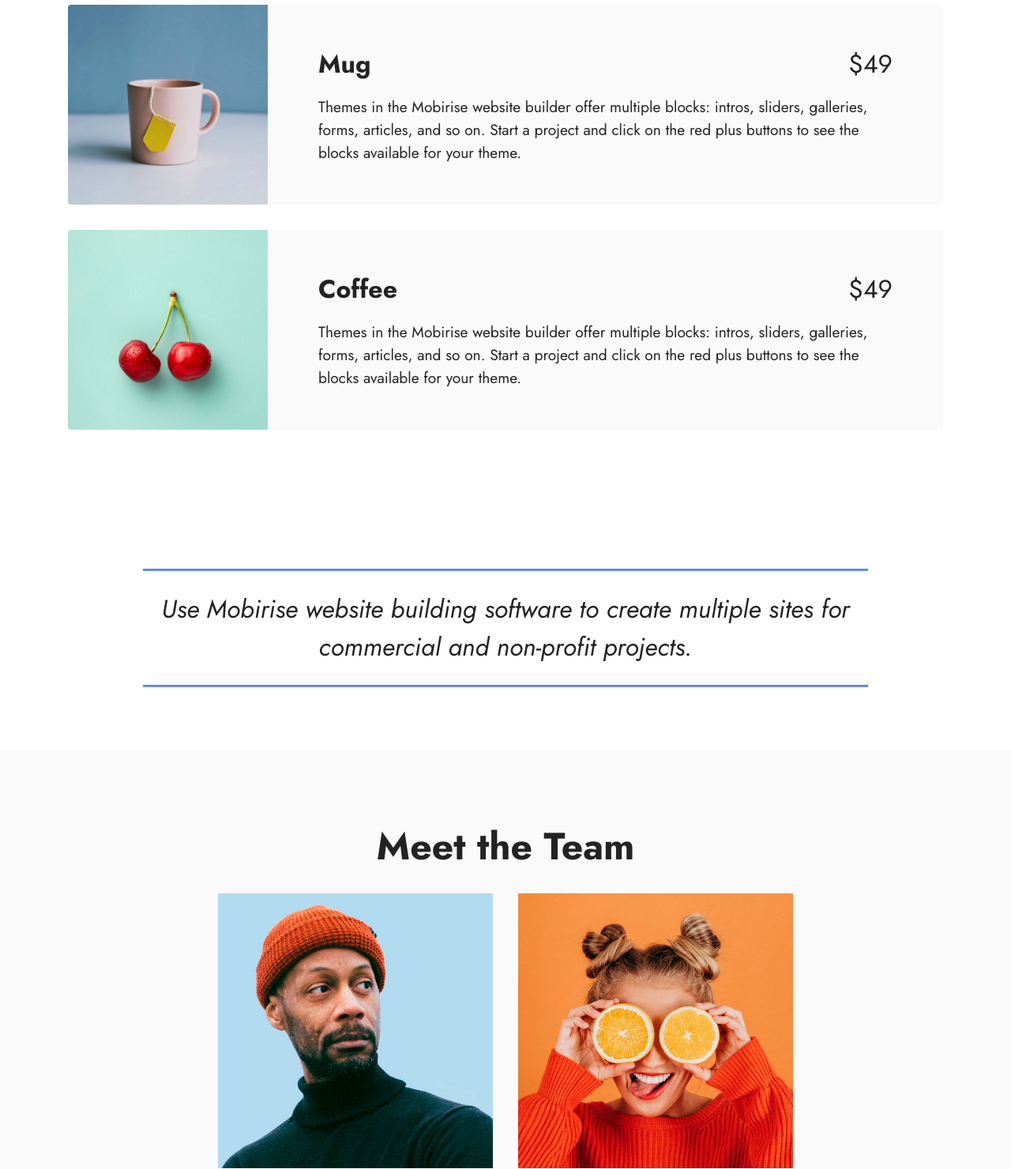
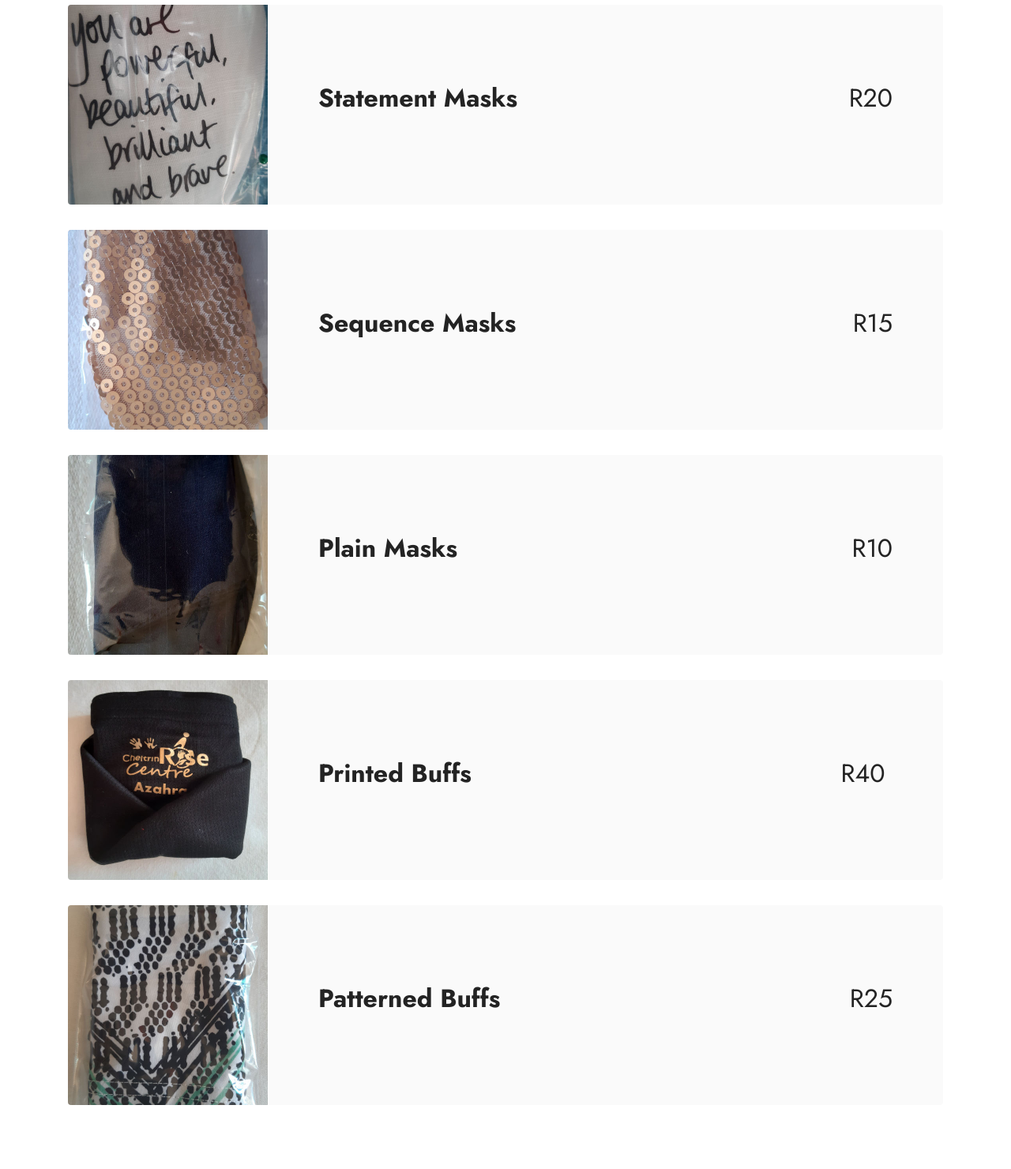
Before and after one commit to VAWilliams/Sports-and-Leisure, a plain HTML site: page index.html in a window 1280 px wide. Shown: the part 1320-2800 px from the top of the page at 79% size. Drawn offline with Linux system fonts and the light colour scheme; files whose address does not match are found by name.

```diff
--- a/assets/images/hashes.json
+++ b/assets/images/hashes.json
@@ -1 +1 @@
-{"AyWNXSCJQI4IC+Heuenxbg==":"sl-logo.png","0T7tssLALr4gEMCX3fNjMQ==":"running-4782721.jpg"}
+{"AyWNXSCJQI4IC+Heuenxbg==":"sl-logo.png","0T7tssLALr4gEMCX3fNjMQ==":"running-4782721.jpg","l9RkOmp9XnNvcPdFevEvcw==":"sl%20banner-1920x978.png","JDl0mNe+Lp3s2hNaKJ8rAw==":"sl%20logo-542x547.png","+o+ORXXD6pHon+8XGfC7zg==":"20200923-93341-506x900.jpg","lXboQk/w60DcyRd2WftClg==":"20200923-93341-506x506.jpg","+eKT0DlvCmqS7GHURec31Q==":"20200923-93313-506x506.jpg","cQrhFrz8FOomzLXsXwMh/w==":"20200923-94559-506x506.jpg","fD1nBoQ62BuWtVWxPerVww==":"20200923-94726-506x506.jpg","uvqI8HyER+9A+MpZAqc/WA==":"20200923-92949-506x506.jpg","snNTrsxDiVVobjyu6q5wfg==":"20200923-93517-506x506.jpg","dbH1U7idv8FBwICujrH2dw==":"20200922_120537%20elsbeth-696x696.jpg","cPYdiT9cuARiQKpNaLdD/w==":"20200922_120533%20shavonne-696x696.jpg","Rlm8eaB3exy0EFbnHPWRvg==":"20200922_120537%20elsbeth-696x695.jpg"}
--- a/index.html
+++ b/index.html
@@ -5,12 +5,16 @@
   <meta charset="UTF-8">
   <meta http-equiv="X-UA-Compatible" content="IE=edge">
   <meta name="generator" content="Mobirise v5.1.4, mobirise.com">
+  <meta name="twitter:card" content="summary_large_image"/>
+  <meta name="twitter:image:src" content="assets/images/index-meta.png">
+  <meta property="og:image" content="assets/images/index-meta.png">
+  <meta name="twitter:title" content="Sports & Leisure">
   <meta name="viewport" content="width=device-width, initial-scale=1, minimum-scale=1">
   <link rel="shortcut icon" href="assets/images/sl-logo.png" type="image/x-icon">
-  <meta name="description" content="">
+  <meta name="description" content="Your local clothing supplier.">
 
 
-  <title>Home</title>
+  <title>Sports & Leisure</title>
   <link rel="stylesheet" href="assets/web/assets/mobirise-icons2/mobirise2.css">
   <link rel="stylesheet" href="assets/tether/tether.min.css">
   <link rel="stylesheet" href="assets/bootstrap/css/bootstrap.min.css">
@@ -54,7 +58,9 @@
                     <a class="iconfont-wrapper" href="https://www.facebook.com/williams.snl/" target="_blank">
                         <span class="p-2 mbr-iconfont socicon-facebook socicon"></span>
                     </a>
-
+                    <a class="iconfont-wrapper" href="https://wa.me/27762736861">
+                        <span class="p-2 mbr-iconfont socicon-whatsapp socicon"></span>
+                    </a>
 
 
                 </div>
@@ -75,10 +81,7 @@
             <div class="col-12 col-lg-10">
                 <h1 class="mbr-section-title mbr-fonts-style mb-3 display-1"><strong>Ready for what's Ahead</strong></h1>
 
-                <p class="mbr-text mbr-fonts-style mb-3 display-7">
-                    Mobirise is a free offline app for Windows and Mac to easily create small/medium websites, landing
-                    pages, portfolios. 3500+ beautiful website blocks, templates and themes help you to start easily.
-                </p>
+                <p class="mbr-text mbr-fonts-style mb-3 display-7">We supply affordable clothing locally - making sure that you're dressed for the occasion, field or track.</p>
 
 
             </div>
@@ -100,7 +103,7 @@
                 <div class="row align-items-center">
                     <div class="col-12 col-md-3">
                         <div class="image-wrapper">
-                            <img src="assets/images/product1.jpg" alt="Mobirise" title="">
+                            <img src="assets/images/20200923-93341-506x506.jpg" alt="Mobirise" title="">
                         </div>
                     </div>
                     <div class="col-12 col-md">
@@ -108,16 +111,13 @@
                             <div class="row">
                                 <div class="col-12">
                                     <div class="top-line">
-                                        <h4 class="card-title mbr-fonts-style display-5"><strong>Camera</strong></h4>
-                                        <p class="cost mbr-fonts-style display-5">
-                                            $39</p>
+                                        <h4 class="card-title mbr-fonts-style display-5"><strong>Patterned Masks</strong></h4>
+                                        <p class="cost mbr-fonts-style display-5">R10</p>
                                     </div>
                                 </div>
                                 <div class="col-12">
                                     <div class="bottom-line">
-                                        <p class="mbr-text mbr-fonts-style m-0 display-7">
-                                            Themes in the Mobirise website builder offer multiple blocks: intros, sliders, galleries, forms, articles, and so on. Start a project and click on the red plus buttons to see the blocks available for your theme.
-                                        </p>
+
                                     </div>
                                 </div>
                             </div>
@@ -131,7 +131,7 @@
                 <div class="row align-items-center">
                     <div class="col-12 col-md-3">
                         <div class="image-wrapper">
-                            <img src="assets/images/product2.jpg" alt="Mobirise" title="">
+                            <img src="assets/images/20200923-93313-506x506.jpg" alt="Mobirise" title="">
                         </div>
                     </div>
                     <div class="col-12 col-md">
@@ -139,16 +139,13 @@
                             <div class="row">
                                 <div class="col-12">
                                     <div class="top-line">
-                                        <h4 class="card-title mbr-fonts-style display-5"><strong>Mug</strong></h4>
-                                        <p class="cost mbr-fonts-style display-5">
-                                            $49</p>
+                                        <h4 class="card-title mbr-fonts-style display-5"><strong>Statement Masks</strong></h4>
+                                        <p class="cost mbr-fonts-style display-5">R20</p>
                                     </div>
                                 </div>
                                 <div class="col-12">
                                     <div class="bottom-line">
-                                        <p class="mbr-text mbr-fonts-style m-0 display-7">
-                                            Themes in the Mobirise website builder offer multiple blocks: intros, sliders, galleries, forms, articles, and so on. Start a project and click on the red plus buttons to see the blocks available for your theme.
-                                        </p>
+
                                     </div>
                                 </div>
                             </div>
@@ -162,7 +159,7 @@
                 <div class="row align-items-center">
                     <div class="col-12 col-md-3">
                         <div class="image-wrapper">
-                            <img src="assets/images/product3.jpg" alt="Mobirise" title="">
+                            <img src="assets/images/20200923-94559-506x506.jpg" alt="Mobirise" title="">
                         </div>
                     </div>
                     <div class="col-12 col-md">
@@ -170,16 +167,13 @@
                             <div class="row">
                                 <div class="col-12">
                                     <div class="top-line">
-                                        <h4 class="card-title mbr-fonts-style display-5"><strong>Coffee</strong></h4>
-                                        <p class="cost mbr-fonts-style display-5">
-                                            $49</p>
+                                        <h4 class="card-title mbr-fonts-style display-5"><strong>Sequence Masks</strong></h4>
+                                        <p class="cost mbr-fonts-style display-5">R15</p>
                                     </div>
                                 </div>
                                 <div class="col-12">
                                     <div class="bottom-line">
-                                        <p class="mbr-text mbr-fonts-style m-0 display-7">
-                                            Themes in the Mobirise website builder offer multiple blocks: intros, sliders, galleries, forms, articles, and so on. Start a project and click on the red plus buttons to see the blocks available for your theme.
-                                        </p>
+
                                     </div>
                                 </div>
                             </div>
@@ -188,9 +182,90 @@
                 </div>
             </div>
         </div>
+        <div class="card">
+            <div class="card-wrapper">
+                <div class="row align-items-center">
+                    <div class="col-12 col-md-3">
+                        <div class="image-wrapper">
+                            <img src="assets/images/20200923-94726-506x506.jpg" alt="Mobirise" title="">
+                        </div>
+                    </div>
+                    <div class="col-12 col-md">
+                        <div class="card-box">
+                            <div class="row">
+                                <div class="col-12">
+                                    <div class="top-line">
+                                        <h4 class="card-title mbr-fonts-style display-5"><strong>Plain Masks</strong></h4>
+                                        <p class="cost mbr-fonts-style display-5">R10</p>
+                                    </div>
+                                </div>
+                                <div class="col-12">
+                                    <div class="bottom-line">
 
+                                    </div>
+                                </div>
+                            </div>
+                        </div>
+                    </div>
+                </div>
+            </div>
+        </div>
+        <div class="card">
+            <div class="card-wrapper">
+                <div class="row align-items-center">
+                    <div class="col-12 col-md-3">
+                        <div class="image-wrapper">
+                            <img src="assets/images/20200923-92949-506x506.jpg" alt="Mobirise" title="">
+                        </div>
+                    </div>
+                    <div class="col-12 col-md">
+                        <div class="card-box">
+                            <div class="row">
+                                <div class="col-12">
+                                    <div class="top-line">
+                                        <h4 class="card-title mbr-fonts-style display-5"><strong>Printed Buffs</strong></h4>
+                                        <p class="cost mbr-fonts-style display-5">&nbsp; &nbsp; &nbsp; &nbsp; &nbsp; &nbsp; &nbsp; &nbsp; &nbsp; &nbsp; &nbsp; &nbsp; &nbsp; &nbsp; &nbsp; &nbsp; &nbsp; &nbsp; &nbsp; &nbsp; R40&nbsp;</p>
+                                    </div>
+                                </div>
+                                <div class="col-12">
+                                    <div class="bottom-line">
 
+                                    </div>
+                                </div>
+                            </div>
+                        </div>
+                    </div>
+                </div>
+            </div>
+        </div>
+        <div class="card">
+            <div class="card-wrapper">
+                <div class="row align-items-center">
+                    <div class="col-12 col-md-3">
+                        <div class="image-wrapper">
+                            <img src="assets/images/20200923-93517-506x506.jpg" alt="Mobirise" title="">
+                        </div>
+                    </div>
+                    <div class="col-12 col-md">
+                        <div class="card-box">
+                            <div class="row">
+                                <div class="col-12">
+                                    <div class="top-line">
+                                        <h4 class="card-title mbr-fonts-style display-5"><strong>Patterned Buffs</strong></h4>
+                                        <p class="cost mbr-fonts-style display-5">R25</p>
+                                    </div>
+                                </div>
+                                <div class="col-12">
+                                    <div class="bottom-line">
 
+                                    </div>
+                                </div>
+                            </div>
+                        </div>
+                    </div>
+                </div>
+            </div>
+        </div>
     </div>
 </section>
 
@@ -200,9 +275,7 @@
         <div class="row justify-content-center">
             <div class="col-md-12 col-lg-10">
                 <hr class="line">
-                <p class="mbr-text align-center mbr-fonts-style my-4 display-5">
-                    <em>Use Mobirise website building software to create multiple sites for commercial and non-profit projects.</em>
-                </p>
+                <p class="mbr-text align-center mbr-fonts-style my-4 display-5"><em>Clothing supplied locally.</em></p>
                 <hr class="line">
             </div>
         </div>
@@ -223,14 +296,12 @@
             <div class="col-sm-6 col-lg-4">
                 <div class="card-wrap">
                     <div class="image-wrap">
-                        <img src="assets/images/team1.jpg">
+                        <img src="assets/images/20200922-120537-elsbeth-696x695.jpg" alt="">
                     </div>
                     <div class="content-wrap">
                         <h5 class="mbr-section-title card-title mbr-fonts-style align-center m-0 display-5"><strong>Elsbeth Williams</strong></h5>
                         <h6 class="mbr-role mbr-fonts-style align-center mb-3 display-4"><strong>Business Owner / Seamstress</strong></h6>
-                        <p class="card-text mbr-fonts-style align-center display-7">
-                            No special actions required, all sites you make with Mobirise are mobile-friendly.
-                        </p>
+
 
 
                     </div>
@@ -240,14 +311,12 @@
             <div class="col-sm-6 col-lg-4">
                 <div class="card-wrap">
                     <div class="image-wrap">
-                        <img src="assets/images/team2.jpg">
+                        <img src="assets/images/20200922-120533-shavonne-696x696.jpg" alt="">
                     </div>
                     <div class="content-wrap">
                         <h5 class="mbr-section-title card-title mbr-fonts-style align-center m-0 display-5"><strong>Shavonne Williams</strong></h5>
                         <h6 class="mbr-role mbr-fonts-style align-center mb-3 display-4"><strong>Business Analyst / Seamstress</strong></h6>
-                        <p class="card-text mbr-fonts-style align-center display-7">
-                            Use Mobirise website building software to create multiple sites for your clients.
-                        </p>
+
 
 
                     </div>
@@ -297,7 +366,7 @@
                 </div>
             </div>
             <div class="map-wrapper col-12 col-md-6">
-                <div class="google-map"><iframe frameborder="0" style="border:0" src="https://www.google.com/maps/embed/v1/place?key=AIzaSyCZI5F_k6S1k46ujh0SNrapM89f7mJxd30&amp;q=7 Mountain Crescent, Lotus River, Cape Town, 7805" allowfullscreen=""></iframe></div>
+                <div class="google-map"><iframe frameborder="0" style="border:0" src="https://www.google.com/maps/embed/v1/place?key=AIzaSyDk89J4FSunMF33ruMVWJaJht_Ro0kvoXs&amp;q=7 Mountain Crescent, Lotus River, Cape Town, 7805" allowfullscreen=""></iframe></div>
             </div>
         </div>
     </div>
@@ -320,7 +389,7 @@
             </div>
         </div>
     </div>
-</section><section style="background-color: #fff; font-family: -apple-system, BlinkMacSystemFont, 'Segoe UI', 'Roboto', 'Helvetica Neue', Arial, sans-serif; color:#aaa; font-size:12px; padding: 0; align-items: center; display: flex;"><a href="https://mobirise.site/p" style="flex: 1 1; height: 3rem; padding-left: 1rem;"></a><p style="flex: 0 0 auto; margin:0; padding-right:1rem;">Start your own website with <a href="https://mobirise.site/z" style="color:#aaa;">Mobirise</a></p></section><script src="assets/web/assets/jquery/jquery.min.js"></script>  <script src="assets/popper/popper.min.js"></script>  <script src="assets/tether/tether.min.js"></script>  <script src="assets/bootstrap/js/bootstrap.min.js"></script>  <script src="assets/web/assets/cookies-alert-plugin/cookies-alert-core.js"></script>  <script src="assets/web/assets/cookies-alert-plugin/cookies-alert-script.js"></script>  <script src="assets/smoothscroll/smooth-scroll.js"></script>  <script src="assets/parallax/jarallax.min.js"></script>  <script src="assets/dropdown/js/nav-dropdown.js"></script>  <script src="assets/dropdown/js/navbar-dropdown.js"></script>  <script src="assets/touchswipe/jquery.touch-swipe.min.js"></script>  <script src="assets/theme/js/script.js"></script>
+</section><section style="background-color: #fff; font-family: -apple-system, BlinkMacSystemFont, 'Segoe UI', 'Roboto', 'Helvetica Neue', Arial, sans-serif; color:#aaa; font-size:12px; padding: 0; align-items: center; display: flex;"><a href="https://mobirise.site/s" style="flex: 1 1; height: 3rem; padding-left: 1rem;"></a><p style="flex: 0 0 auto; margin:0; padding-right:1rem;">Website was <a href="https://mobirise.site/g" style="color:#aaa;">built</a> with Mobirise</p></section><script src="assets/web/assets/jquery/jquery.min.js"></script>  <script src="assets/popper/popper.min.js"></script>  <script src="assets/tether/tether.min.js"></script>  <script src="assets/bootstrap/js/bootstrap.min.js"></script>  <script src="assets/web/assets/cookies-alert-plugin/cookies-alert-core.js"></script>  <script src="assets/web/assets/cookies-alert-plugin/cookies-alert-script.js"></script>  <script src="assets/smoothscroll/smooth-scroll.js"></script>  <script src="assets/parallax/jarallax.min.js"></script>  <script src="assets/dropdown/js/nav-dropdown.js"></script>  <script src="assets/dropdown/js/navbar-dropdown.js"></script>  <script src="assets/touchswipe/jquery.touch-swipe.min.js"></script>  <script src="assets/theme/js/script.js"></script>
 
 
 <input name="cookieData" type="hidden" data-cookie-customDialogSelector='null' data-cookie-colorText='#424a4d' data-cookie-colorBg='rgba(255, 255, 255, 0.99)' data-cookie-textButton='Agree' data-cookie-colorButton='' data-cookie-colorLink='#353535' data-cookie-underlineLink='true' data-cookie-text="We use cookies to give you the best experience. Read our <a href='privacy.html'>cookie policy</a>.">
```
Also changed, not shown: assets/images/20200922-120533-shavonne-696x696.jpg (added), assets/images/20200922-120537-elsbeth-696x695.jpg (added), assets/images/20200923-92949-506x506.jpg (added), assets/images/20200923-93313-506x506.jpg (added), assets/images/20200923-93341-506x506.jpg (added), assets/images/20200923-93517-506x506.jpg (added), assets/images/20200923-94559-506x506.jpg (added), assets/images/20200923-94726-506x506.jpg (added), assets/images/index-meta.png (added), assets/images/sl%20logo-542x547.png (added), 1 other file.
